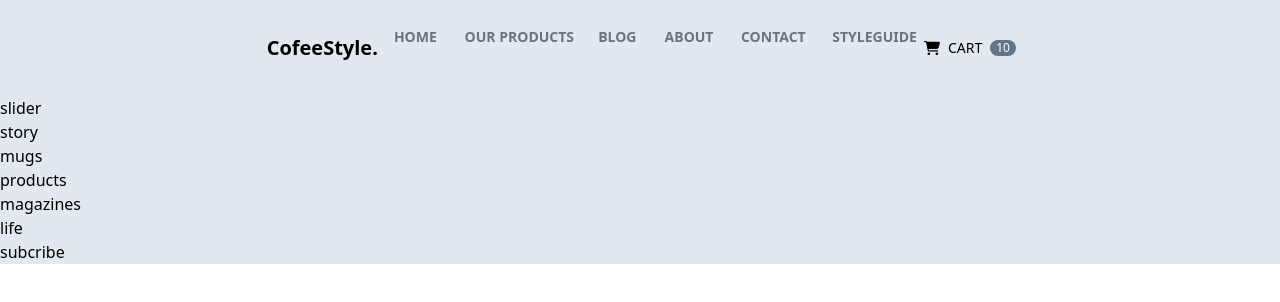
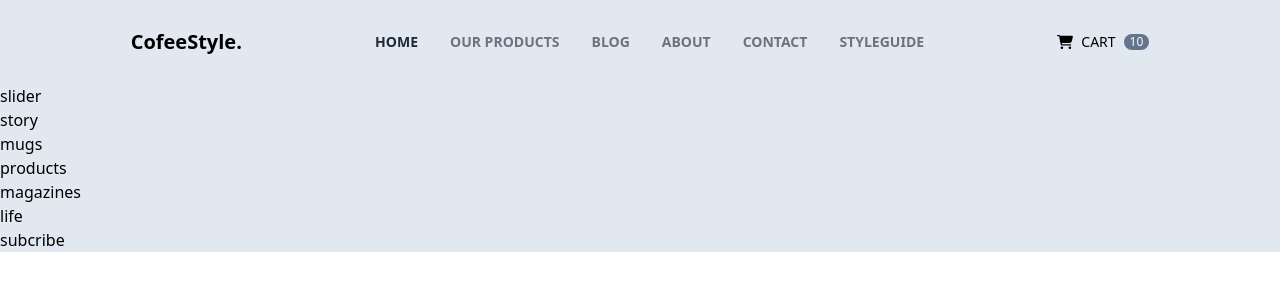
Before and after one commit to manhdungdev/coffee, a website: page public/index.html in a window 1280 px wide. Drawn offline with Linux system fonts and the light colour scheme.

Commit message:
Responsive header

```diff
--- a/public/index.html
+++ b/public/index.html
@@ -1,61 +1,102 @@
 <!DOCTYPE html>
 <html lang="en">
-
   <head>
     <meta charset="UTF-8" />
-    <meta name="viewport" content="width=device-width, initial-scale=1.0" />
+    <meta
+      name="viewport"
+      content="width=device-width, initial-scale=1.0"
+    />
     <title>Coffee style</title>
-    <link rel="stylesheet" href="./output.css" />
+    <link
+      rel="stylesheet"
+      href="./output.css"
+    />
   </head>
 
   <body>
     <div id="root">
       <div class="container max-w-screen-2xl text-base mx-auto bg-slate-200">
         <!-- Header -->
-            <header class="  nav w-7/12 mx-auto flex justify-between items-center py-6">
-                <a href="#!" class="text-xl font-semibold text-black">CofeeStyle.</a>
-                <nav>
-                    <ul class="flex">
-                        <li class="group">
-                            <a href="#!"
-                                class=" group py-2 px-4 text-sm uppercase text-gray-500 group-hover:text-gray-800 font-semibold  "><span
-                                    class="nav__item-infor">Home</span></a>
+        <header class="relative nav w-full sm:w-10/12 mx-auto flex justify-between items-center p-6">
+          <a
+            href="#!"
+            class="text-xl font-semibold text-black"
+            >CofeeStyle.</a
+          >
+          <nav
+            id="nav"
+            class="hidden lg:block "
+          >
+            <ul class="lg:flex">
+              <li class="group nav__item--active">
+                <a
+                  href="#!"
+                  class="block group py-2 px-4 text-sm uppercase text-gray-500 group-hover:text-gray-800 font-semibold"
+                  ><span class="nav__item-infor">Home</span></a
+                >
               </li>
               <li class="group">
-                            <a href="#!"
-                                class=" group py-2 px-4 text-sm uppercase text-gray-500 group-hover:text-gray-800 font-semibold  "><span
-                                    class="nav__item-infor">Our Products</span></a>
+                <a
+                  href="#!"
+                  class="block group py-2 px-4 text-sm uppercase text-gray-500 group-hover:text-gray-800 font-semibold"
+                  ><span class="nav__item-infor">Our Products</span></a
+                >
               </li>
               <li class="group">
-                            <a href="#!"
-                                class=" group py-2 px-4 text-sm uppercase text-gray-500 group-hover:text-gray-800 font-semibold  "><span
-                                    class="nav__item-infor">Blog</span></a>
+                <a
+                  href="#!"
+                  class="block group py-2 px-4 text-sm uppercase text-gray-500 group-hover:text-gray-800 font-semibold"
+                  ><span class="nav__item-infor">Blog</span></a
+                >
               </li>
               <li class="group">
-                            <a href="#!"
-                                class=" group py-2 px-4 text-sm uppercase text-gray-500 group-hover:text-gray-800 font-semibold  "><span
-                                    class="nav__item-infor">About</span></a>
+                <a
+                  href="#!"
+                  class="block group py-2 px-4 text-sm uppercase text-gray-500 group-hover:text-gray-800 font-semibold"
+                  ><span class="nav__item-infor">About</span></a
+                >
               </li>
               <li class="group">
-                            <a href="#!"
-                                class=" group py-2 px-4 text-sm uppercase text-gray-500 group-hover:text-gray-800 font-semibold  "><span
-                                    class="nav__item-infor">Contact</span></a>
+                <a
+                  href="#!"
+                  class="block group py-2 px-4 text-sm uppercase text-gray-500 group-hover:text-gray-800 font-semibold"
+                  ><span class="nav__item-infor">Contact</span></a
+                >
               </li>
               <li class="group">
-                            <a href="#!"
-                                class=" group py-2 px-4 text-sm uppercase text-gray-500 group-hover:text-gray-800 font-semibold  "><span
-                                    class="nav__item-infor">StyleGuide</span></a>
+                <a
+                  href="#!"
+                  class="block group py-2 px-4 text-sm uppercase text-gray-500 group-hover:text-gray-800 font-semibold"
+                  ><span class="nav__item-infor">StyleGuide</span></a
+                >
               </li>
             </ul>
           </nav>
 
+          <div class="flex items-center justify-center gap-6 sm:gap-8">
             <a href="#!">
-                    <div class="  flex justify-center gap-2 items-center">
-                        <img src="../assets/icon/cart.svg" class="ct-icon" alt="">
+              <div class="flex justify-center gap-2 items-center">
+                <img
+                  src="./assets/icon/cart.svg"
+                  class="ct-icon"
+                  alt=""
+                />
                 <span class="text-sm">CART</span>
-                        <span class="ct-badge  top-0 right-0 bg-slate-500 text-white">10</span>
+                <span class="ct-badge top-0 right-0 bg-slate-500 text-white">10</span>
               </div>
             </a>
+
+            <button
+              id="header-btn"
+              class="block lg:hidden"
+            >
+              <img
+                class="ct-icon"
+                src="./assets/icon/bar.svg"
+                alt=""
+              />
+            </button>
+          </div>
         </header>
 
         <!-- Main -->
@@ -73,6 +114,6 @@
         <footer></footer>
       </div>
     </div>
+    <script src="main.js"></script>
   </body>
-
 </html>
--- /dev/null
+++ b/public/main.js
@@ -0,0 +1,16 @@
+const $ = document.querySelector.bind(document);
+
+const navBar = $("#nav");
+const headerBtn = $("#header-btn");
+
+window.addEventListener("click", (e) => {
+  if (headerBtn.contains(e.target)) {
+    navBar.classList.toggle("hidden");
+    navBar.classList.toggle("nav-expand");
+  } else {
+    if (navBar.classList.contains("nav-expand")) {
+      navBar.classList.toggle("hidden");
+      navBar.classList.toggle("nav-expand");
+    }
+  }
+});
--- a/src/input.css
+++ b/src/input.css
@@ -3,13 +3,21 @@
 @tailwind utilities;
 
 .nav__item-infor {
-  @apply relative after:absolute after:-bottom-1 after:left-0 after:bg-light-coffee after:h-0.5 after:w-0 group-hover:after:w-full after:transition-all after:ease-in-out after:duration-250;
+  @apply relative lg:after:absolute lg:after:-bottom-1 lg:after:left-0 lg:after:bg-light-coffee lg:after:h-0.5 lg:after:w-0 group-hover:lg:after:w-full lg:after:transition-all lg:after:ease-in-out lg:after:duration-250;
+}
+
+.nav-expand {
+  @apply absolute top-16 left-0 bg-white w-full rounded-lg text-center border-solid border-4 animate-dropDown;
 }
 
 .ct-icon {
   @apply w-4 h-4 inline-block;
 }
 
-.ct-badge{
+.ct-badge {
   @apply px-1.5 rounded-full text-xs text-center;
 }
+
+.nav__item--active > a {
+  @apply text-gray-800;
+}
--- a/tailwind.config.js
+++ b/tailwind.config.js
@@ -9,6 +9,15 @@ module.exports = {
       transitionDuration: {
         250: "250ms",
       },
+      keyframes: {
+        dropDown: {
+          "0%": { translate: "0 -50%" },
+          "100%": { translate: "0" },
+        },
+      },
+      animation: {
+        dropDown: "dropDown 0.2s linear",
+      },
     },
   },
   plugins: [],
```
Also changed, not shown: public/assets/icon/bar.svg (added), public/assets/icon/cart.svg (renamed from assets/icon/cart.svg), public/assets/img/logo.png (renamed from assets/img/logo.png), public/output.css. Lines whose indentation alone changed are shown as unchanged.
